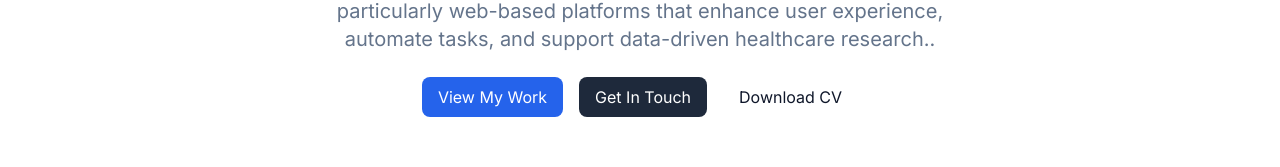
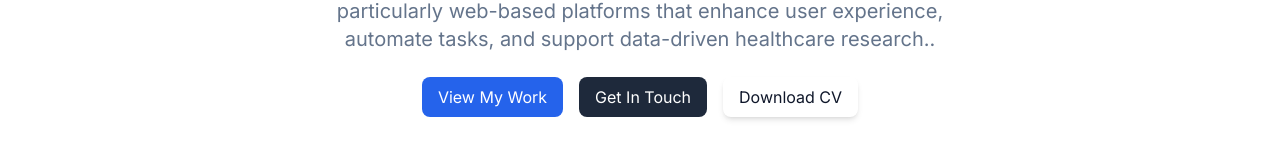
Before and after one commit to vincent1229/MMCLPortfolio-VincentPH, a React (Vite) app: page / in a window 1280 px wide. Shown: the part 437-604 px from the top of the page. Built offline with nearby package versions, Linux system fonts and the light colour scheme; a web font is replaced by a local one.

Commit message:
tried fixing cv

```diff
--- a/src/components/Hero.jsx
+++ b/src/components/Hero.jsx
@@ -15,9 +15,9 @@ export default function Hero() {
           <a href="#projects" className="btn btn-primary">View My Work</a>
           <Link to="/contact" className="btn btn-secondary">Get In Touch</Link>
           <a
-            href="/CV-Resume.pdf"
+            href="/CVResume.pdf"
             download
-            className="btn btn-accent"
+            className="btn btn-accent transition-colors duration-200 ease-in-out shadow-md hover:scale-105 focus:outline-none focus:ring-2 focus:ring-primary focus:ring-offset-2"
           >
             Download CV
           </a>
```
Also changed, not shown: 1 other file (tests, documents, lock files or other folders).
